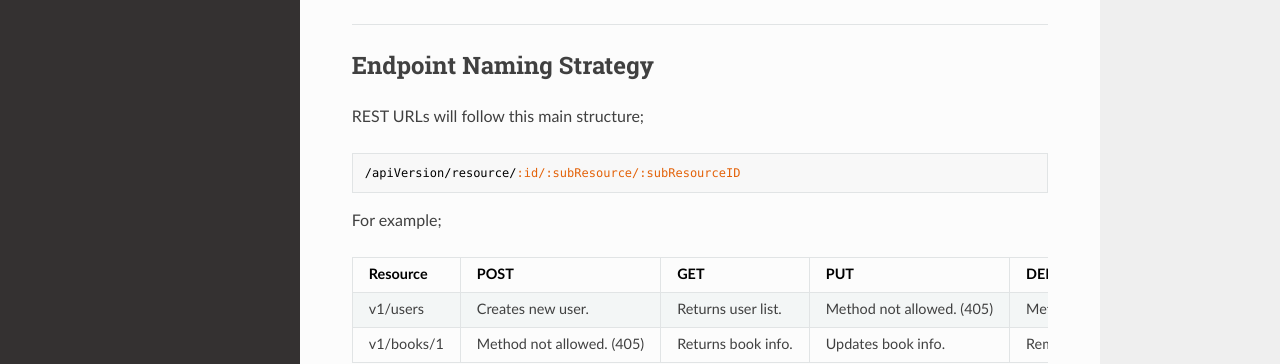
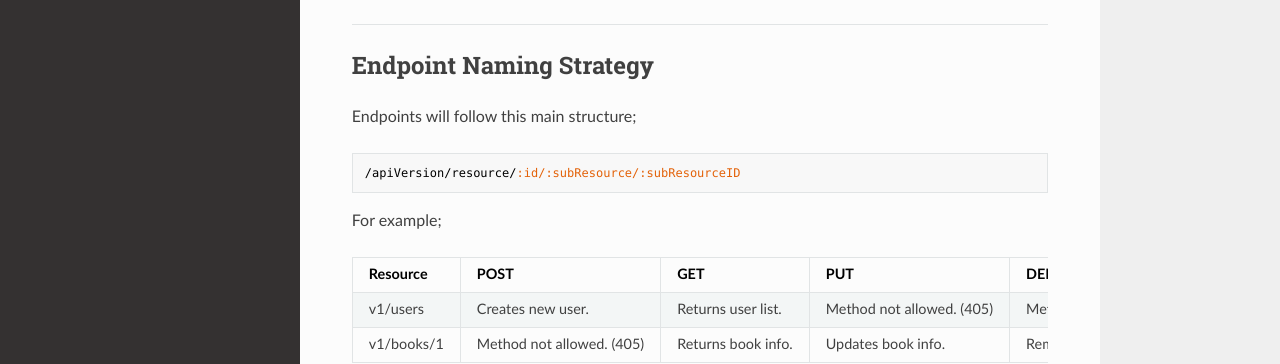
Before and after one commit to cemiyet/docs, an MkDocs documentation site: the page built from docs/back-end.md, in a window 1280 px wide and 1400 px high. Shown: the part 293-657 px from the top of the window. Built offline with MkDocs 1.6.1, drawn with Linux system fonts in a browser that asks for light colours; nearby versions of some CDN libraries; some of the changed text lies outside the part shown.

Commit message:
renamed URLs to endpoints. #5

```diff
--- a/docs/back-end.md
+++ b/docs/back-end.md
@@ -12,7 +12,7 @@
 
 ## Endpoint Naming Strategy
 
-REST URLs will follow this main structure;
+Endpoints will follow this main structure;
 
     /apiVersion/resource/:id/:subResource/:subResourceID
 
```
Also changed, not shown: other parts of docs/back-end.md (+1 -1 lines).
